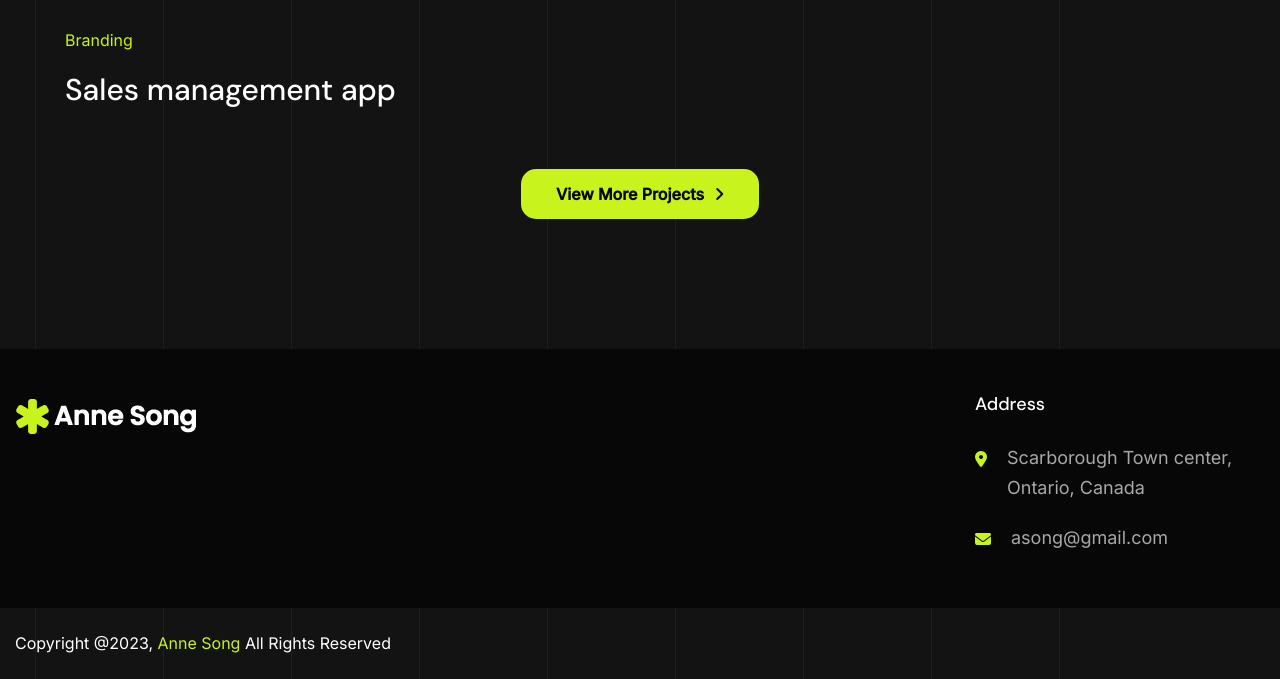
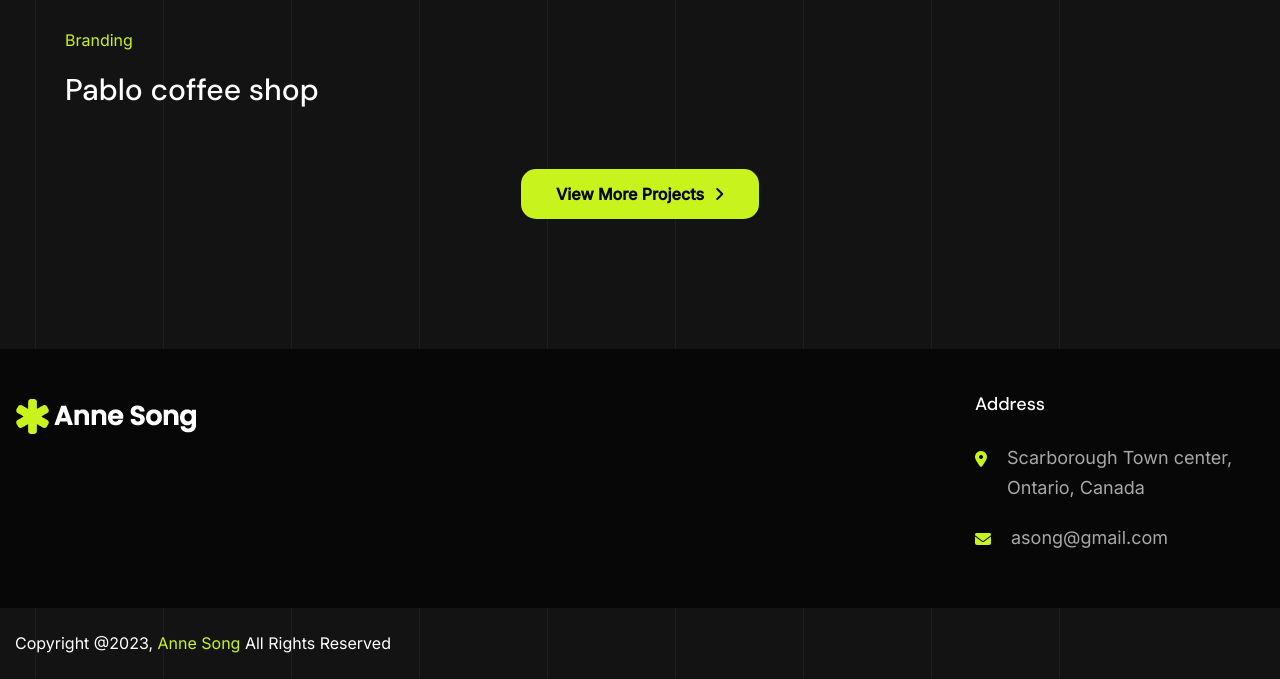
Before and after one commit to asong3812/test, a plain HTML site: page portfolio.html in a window 1280 px wide. Shown: the part 2208-2887 px from the top of the page. Drawn offline with Linux system fonts and the light colour scheme.

Commit message:
Update portfolio.html

```diff
--- a/portfolio.html
+++ b/portfolio.html
@@ -226,7 +226,7 @@
                             </div>
                             <div class="project-content">
                                 <span class="sub-title">Branding</span>
-                                <h3><a href="cafe.html">Sales management app</a></h3>
+                                <h3><a href="cafe.html">Pablo coffee shop</a></h3>
                             </div>
                         </div>
                     </div>
```
